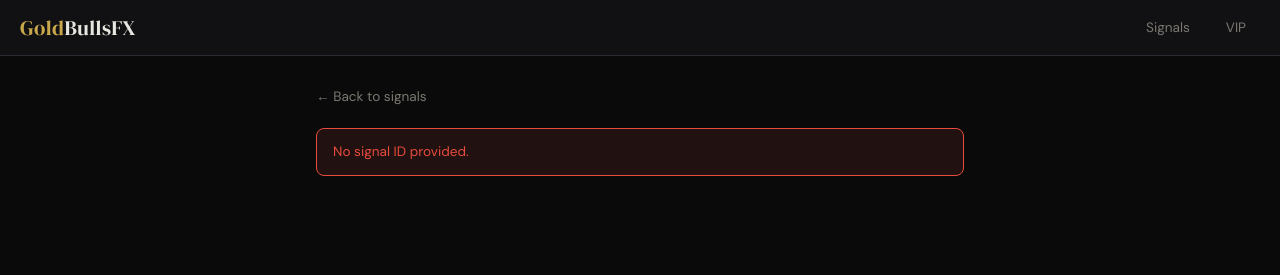
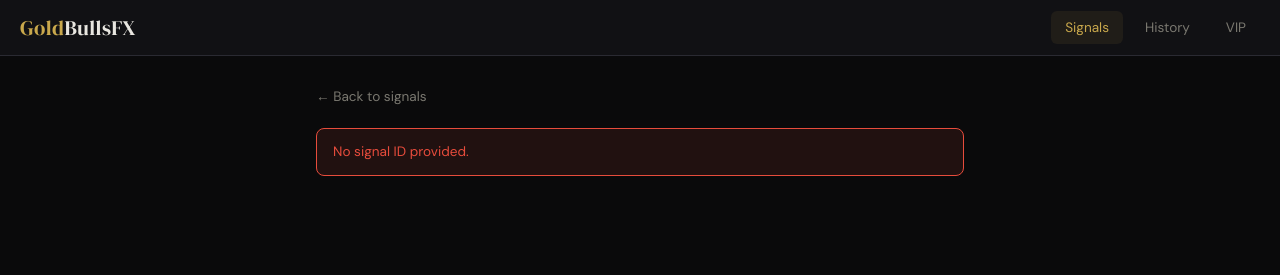
Before and after one commit to eddev101/goldbullsfx, a plain HTML site: page signal.html in a window 1280 px wide. Drawn offline with nearby package versions, Linux system fonts and the light colour scheme.

Commit message:
Update navigation links in signal.html

```diff
--- a/signal.html
+++ b/signal.html
@@ -17,7 +17,8 @@
   <nav class="topbar">
     <a class="logo" href="index.html">Gold<span>BullsFX</span></a>
     <div class="nav-links">
-      <a href="index.html">Signals</a>
+      <a href="index.html" class="active">Signals</a>
+      <a href="history.html">History</a>
       <a href="vip.html">VIP</a>
     </div>
   </nav>
```
